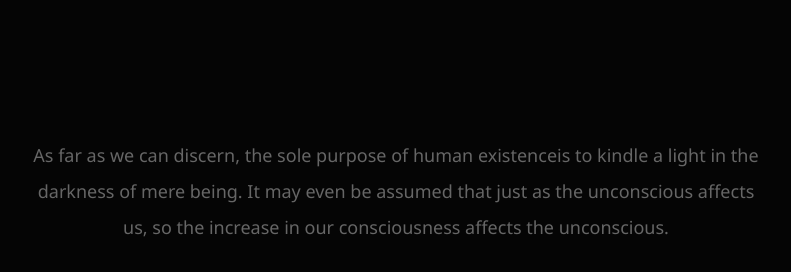
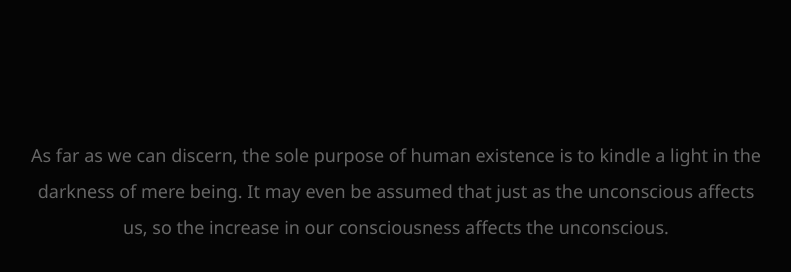
Before and after one commit to sabrinabertol/iexist, a plain HTML site: page index.html in a window 1280 px wide. Shown: the part 980-1252 px from the top of the page, 244-1035 px from the left. Drawn offline with nearby package versions, Linux system fonts and the light colour scheme; a web font is replaced by a local one.

Commit message:
Small typo fix

```diff
--- a/index.html
+++ b/index.html
@@ -29,7 +29,7 @@
         <div class="col-lg-8 col-sm-12">
           <div class="quote">
             <h5 class="text-center">As far as we can discern, the sole purpose of human
-              existenceis to kindle a light in the darkness of mere being.
+              existence is to kindle a light in the darkness of mere being.
               It may even be assumed that just as the unconscious affects us,
               so the increase in our consciousness affects the unconscious.</h5>
             <p class="text-right">Carl Jung, <i>Memories, Dreams, Reflections,</i> 1961</p>
```
